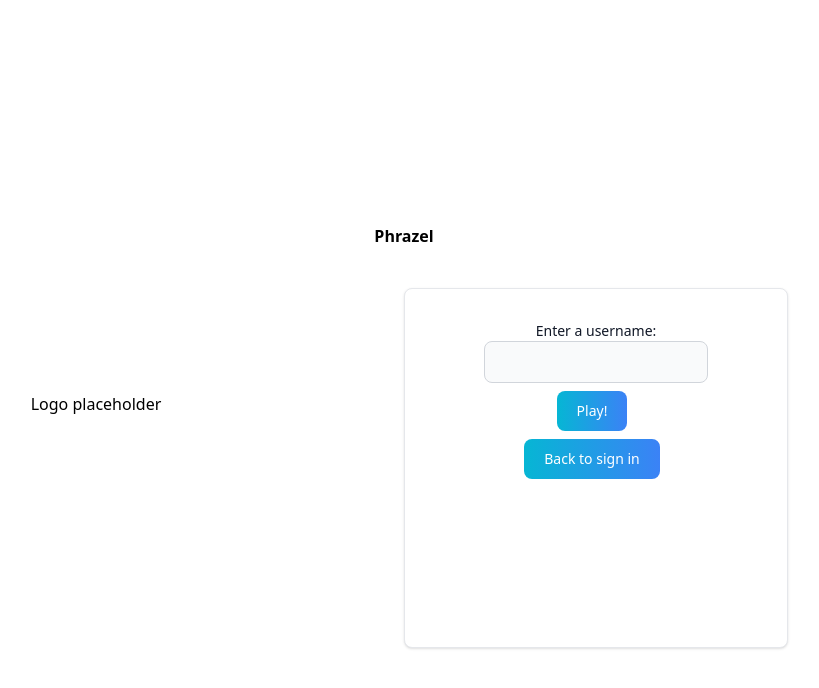
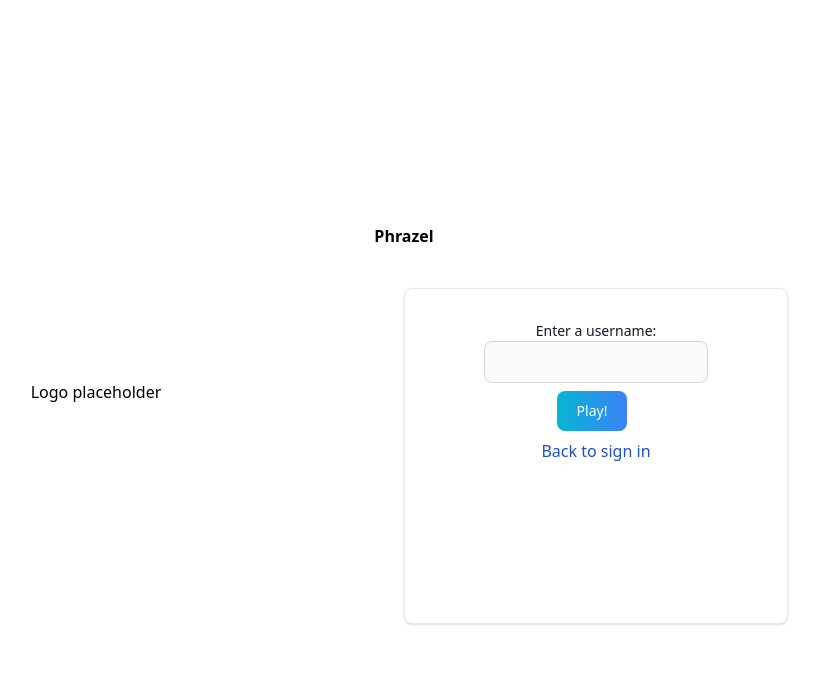
Before and after one commit to wowgr8/phrazel-frontend, a React (Create React App) app: page / in a window 1280 px wide. Both pictures are taken after a click on the button "Sign up later, PLAY NOW!!". Shown: the top 688 px of the page, without its empty margins (236-1055 px from the left). Built offline with nearby package versions, Linux system fonts and the light colour scheme.

Commit message:
replace button with blue text

```diff
--- a/src/components/LandingPage.js
+++ b/src/components/LandingPage.js
@@ -62,10 +62,18 @@ function LandingPage({ setUserName, userName }) {
                         className='bg-gray-50 border border-gray-300 text-gray-900 text-sm rounded-lg focus:ring-blue-500 focus:border-blue-500 block w-full p-2.5'
                       />
                     </label>
-                    <button type="submit" className="text-white bg-gradient-to-r from-cyan-500 to-blue-500 hover:bg-gradient-to-bl focus:ring-4 focus:outline-none focus:ring-cyan-300 dark:focus:ring-cyan-800 font-medium rounded-lg text-sm px-5 py-2.5 text-center mr-2 mb-2">Play!</button>
+                    <button
+                      type="submit"
+                      className="text-white bg-gradient-to-r from-cyan-500 to-blue-500 hover:bg-gradient-to-bl focus:ring-4 focus:outline-none focus:ring-cyan-300 dark:focus:ring-cyan-800 font-medium rounded-lg text-sm px-5 py-2.5 text-center mr-2 mb-2">
+                        Play!
+                    </button>
                   </form>
-                  <button type="button" className="text-white bg-gradient-to-r from-cyan-500 to-blue-500 hover:bg-gradient-to-bl focus:ring-4 focus:outline-none focus:ring-cyan-300 dark:focus:ring-cyan-800 font-medium rounded-lg text-sm px-5 py-2.5 text-center mr-2 mb-2" onClick={toggleForm}>
-                    <p> Back to sign in</p>
+                  <button
+                    type="button"
+                    className="text-blue-700 hover:underline dark:text-blue-500"
+                    onClick={toggleForm}
+                    >
+                      <p> Back to sign in</p>
                   </button>
                 </div>
               :
```
